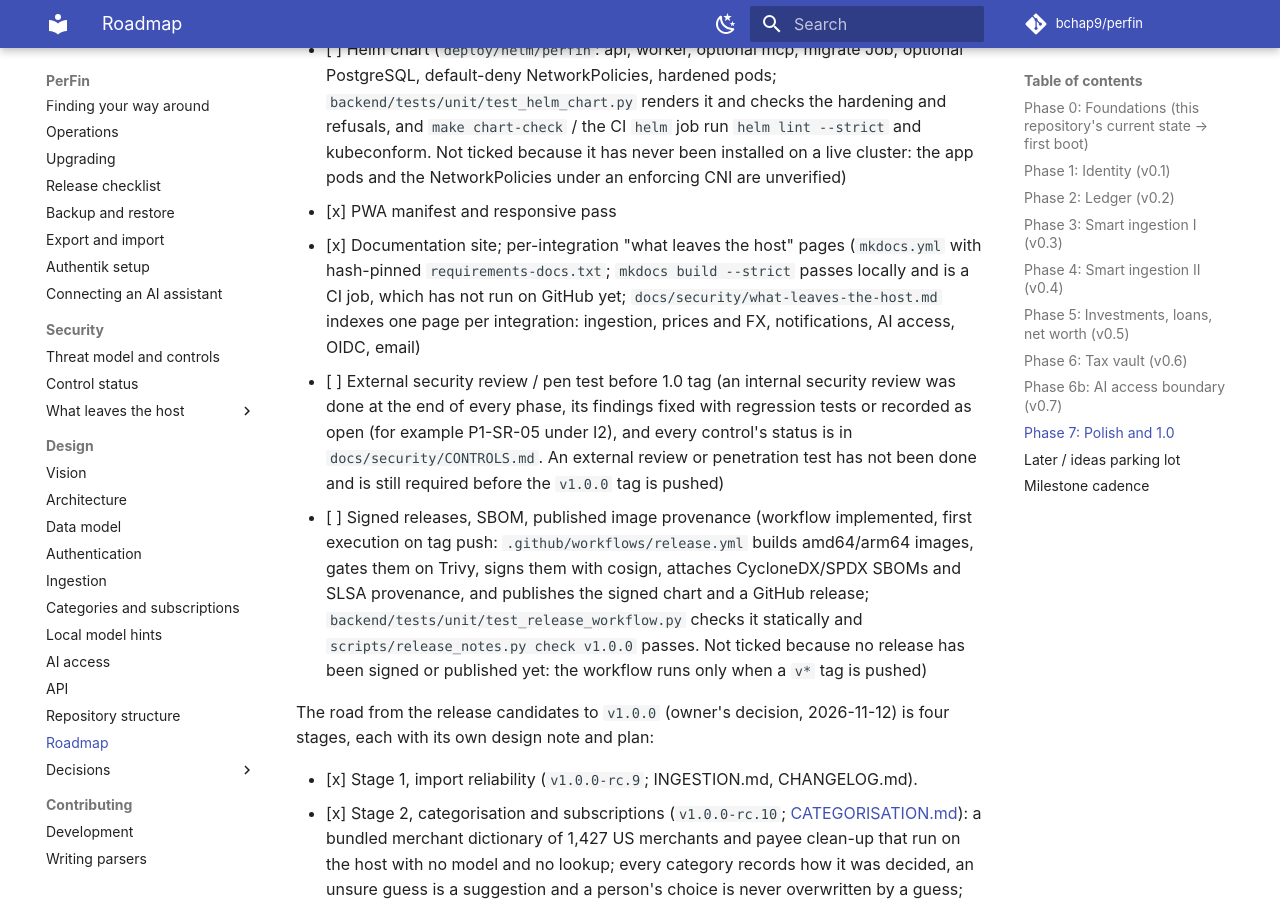
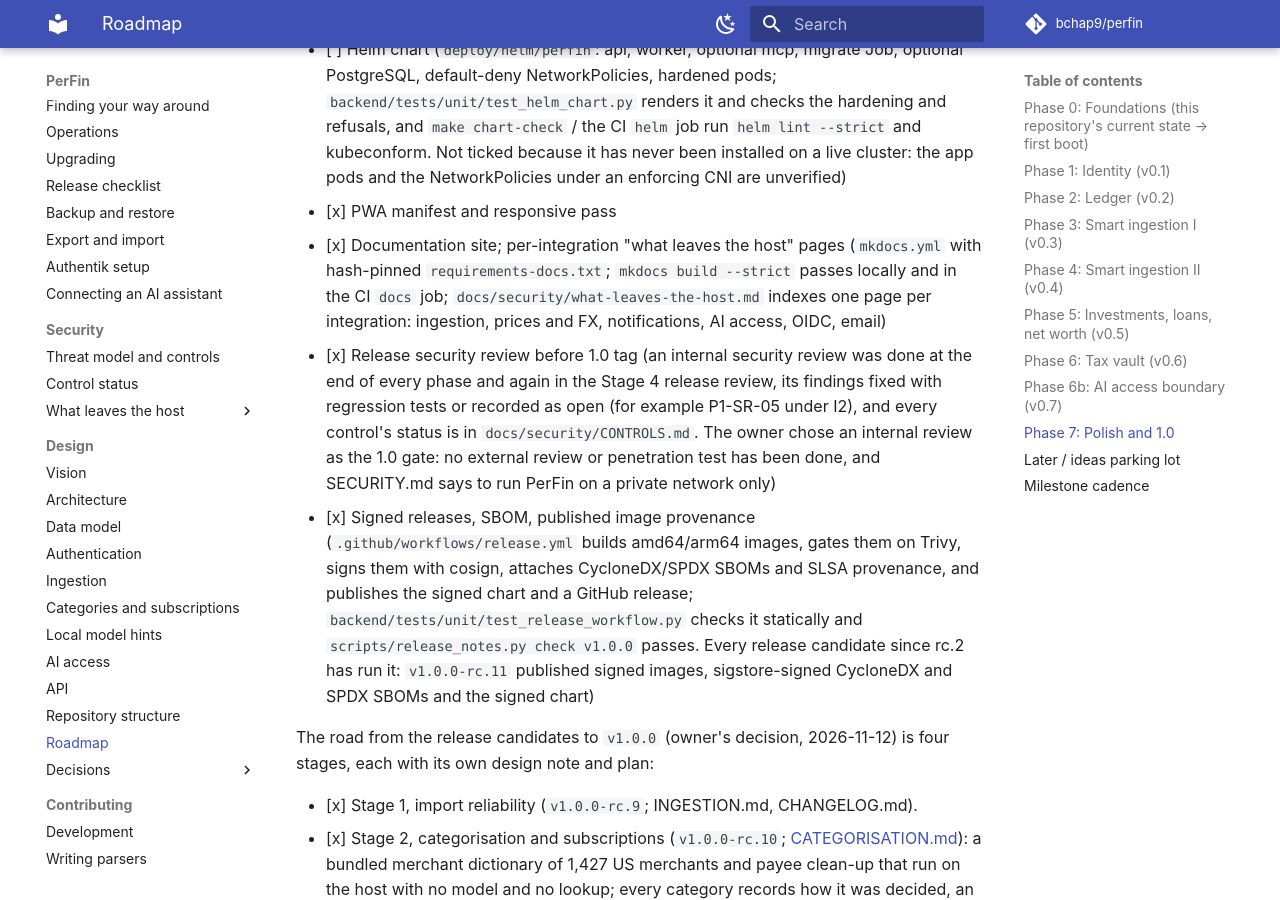
Before and after one commit to Bchap9/PerFin, an MkDocs documentation site: the page built from docs/ROADMAP.md, in a window 1280 px wide and 900 px high, scrolled down 8908 px. Built offline with MkDocs 1.6.1 and Material for MkDocs 9.7.7, drawn with Linux system fonts in a browser that asks for light colours; comment, search, counter and statistics services are not loaded.

Commit message:
docs: the 1.0 gate is an internal review, and rc tags already sign releases
The owner chose an internal release review as the v1.0.0 gate, keeping the
private-network-only caveat. Every release candidate since rc.2 has run the
release workflow, and the docs job runs in CI.

Co-Authored-By: Claude Opus 5.5 <noreply@anthropic.com>
Claude-Session: https://claude.ai/code/session_01HRK1FXsJCfeh3aUokzUEVJ

```diff
--- a/docs/ROADMAP.md
+++ b/docs/ROADMAP.md
@@ -368,25 +368,25 @@ premises. See AI_ACCESS.md.
 - [x] PWA manifest and responsive pass
 - [x] Documentation site; per-integration "what leaves the host" pages
       (`mkdocs.yml` with hash-pinned `requirements-docs.txt`;
-      `mkdocs build --strict` passes locally and is a CI job, which has not
-      run on GitHub yet; `docs/security/what-leaves-the-host.md` indexes one
+      `mkdocs build --strict` passes locally and in the CI `docs` job; `docs/security/what-leaves-the-host.md` indexes one
       page per integration: ingestion, prices and FX, notifications, AI
       access, OIDC, email)
-- [ ] External security review / pen test before 1.0 tag
-      (an internal security review was done at the end of every phase, its
-      findings fixed with regression tests or recorded as open (for example
-      P1-SR-05 under I2), and every control's status is in
-      `docs/security/CONTROLS.md`. An external review or penetration test has
-      not been done and is still required before the `v1.0.0` tag is pushed)
-- [ ] Signed releases, SBOM, published image provenance
-      (workflow implemented, first execution on tag push:
-      `.github/workflows/release.yml` builds amd64/arm64 images, gates them
+- [x] Release security review before 1.0 tag
+      (an internal security review was done at the end of every phase and
+      again in the Stage 4 release review, its findings fixed with
+      regression tests or recorded as open (for example P1-SR-05 under I2),
+      and every control's status is in `docs/security/CONTROLS.md`. The
+      owner chose an internal review as the 1.0 gate: no external review or
+      penetration test has been done, and SECURITY.md says to run PerFin on
+      a private network only)
+- [x] Signed releases, SBOM, published image provenance
+      (`.github/workflows/release.yml` builds amd64/arm64 images, gates them
       on Trivy, signs them with cosign, attaches CycloneDX/SPDX SBOMs and
       SLSA provenance, and publishes the signed chart and a GitHub release;
       `backend/tests/unit/test_release_workflow.py` checks it statically and
-      `scripts/release_notes.py check v1.0.0` passes. Not ticked because no
-      release has been signed or published yet: the workflow runs only when
-      a `v*` tag is pushed)
+      `scripts/release_notes.py check v1.0.0` passes. Every release
+      candidate since rc.2 has run it: `v1.0.0-rc.11` published signed
+      images, sigstore-signed CycloneDX and SPDX SBOMs and the signed chart)
 
 The road from the release candidates to `v1.0.0` (owner's decision,
 2026-11-12) is four stages, each with its own design note and plan:
```
Also changed, not shown: README.md (+5 -4 lines).
